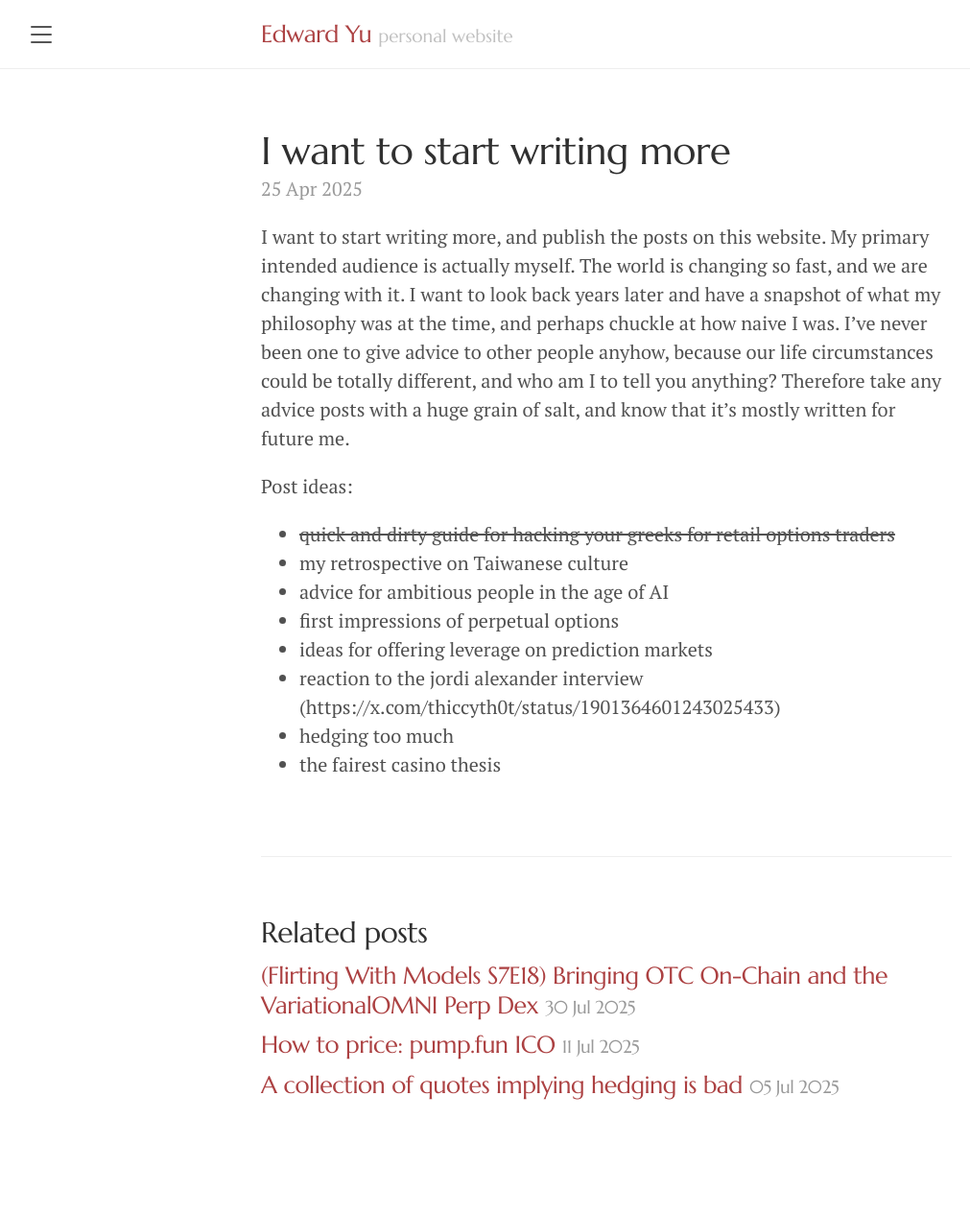
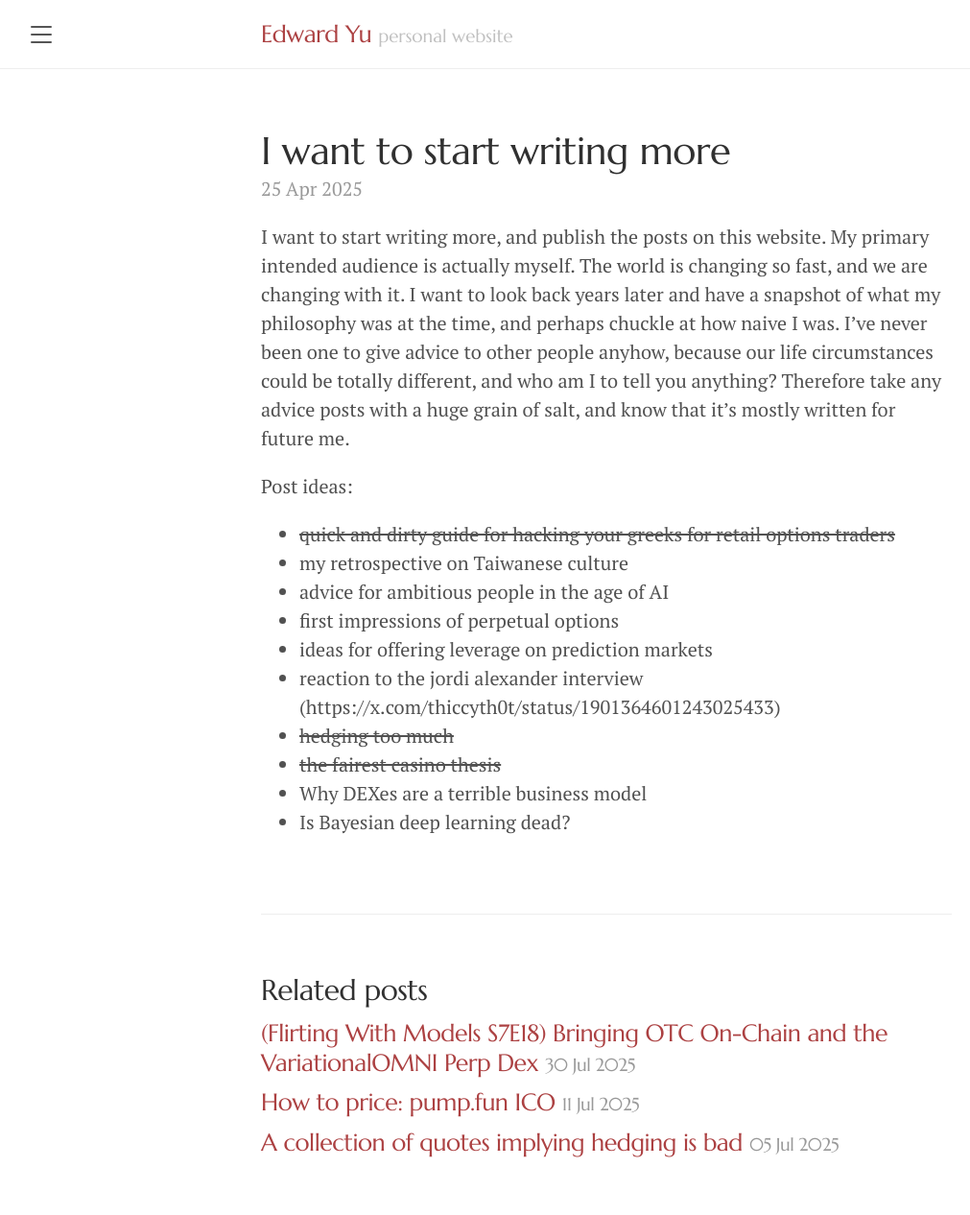
Before and after one commit to edwardyu/edwardyu.github.io, a Jekyll site: the page built from _posts/2025-04-25-writing-more.markdown, in a window 1280 px wide. Shown: the whole page at 96% size, without its empty margins (8-1019 px from the left). Built offline with Jekyll 4.4.1, drawn with Linux system fonts in a browser that asks for light colours; before the commit the page ends 1206 px from its top, so only the background shows below that.

Commit message:
new formatting

```diff
--- a/_posts/2025-04-25-writing-more.markdown
+++ b/_posts/2025-04-25-writing-more.markdown
@@ -14,5 +14,7 @@ Post ideas:
 - first impressions of perpetual options
 - ideas for offering leverage on prediction markets
 - reaction to the jordi alexander interview (https://x.com/thiccyth0t/status/1901364601243025433)
-- hedging too much
-- the fairest casino thesis
+- ~~hedging too much~~
+- ~~the fairest casino thesis~~
+- Why DEXes are a terrible business model
+- Is Bayesian deep learning dead?
--- a/_posts/2025-07-11-pumpfun-ico.markdown
+++ b/_posts/2025-07-11-pumpfun-ico.markdown
@@ -23,7 +23,7 @@ Two things immediately jump out:
 2. The ratio of out-of-the-money (OTM) to at-the-money (ATM) volatility is extremely high, with the \$8B strike showing an IV of 640%.
 
 
-My intuition tells me I would want to push up the vol at the \$5B strike and push down the vols at the \$8B, \$10B strikes. For binary options:
+My intuition tells me I would want to push up the vol at the 5B strike and push down the vols at the 8B, 10B strikes. For binary options:
 
 - higher IV --> outcomes converge to 50/50
 - lower IV --> outcomes converge to 100/0
```
